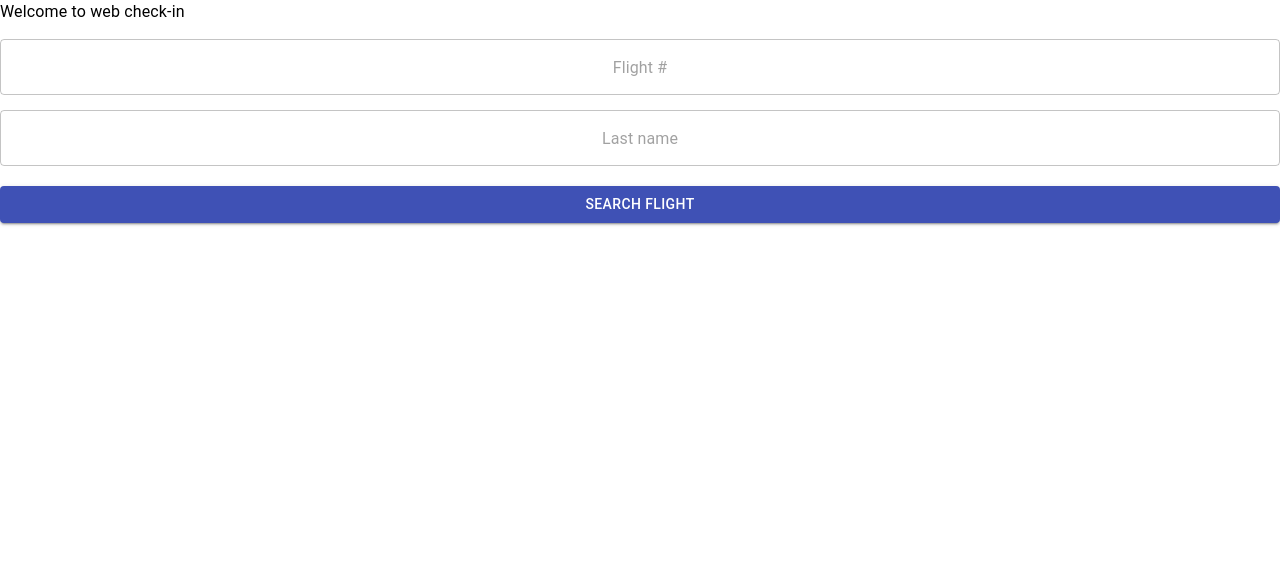
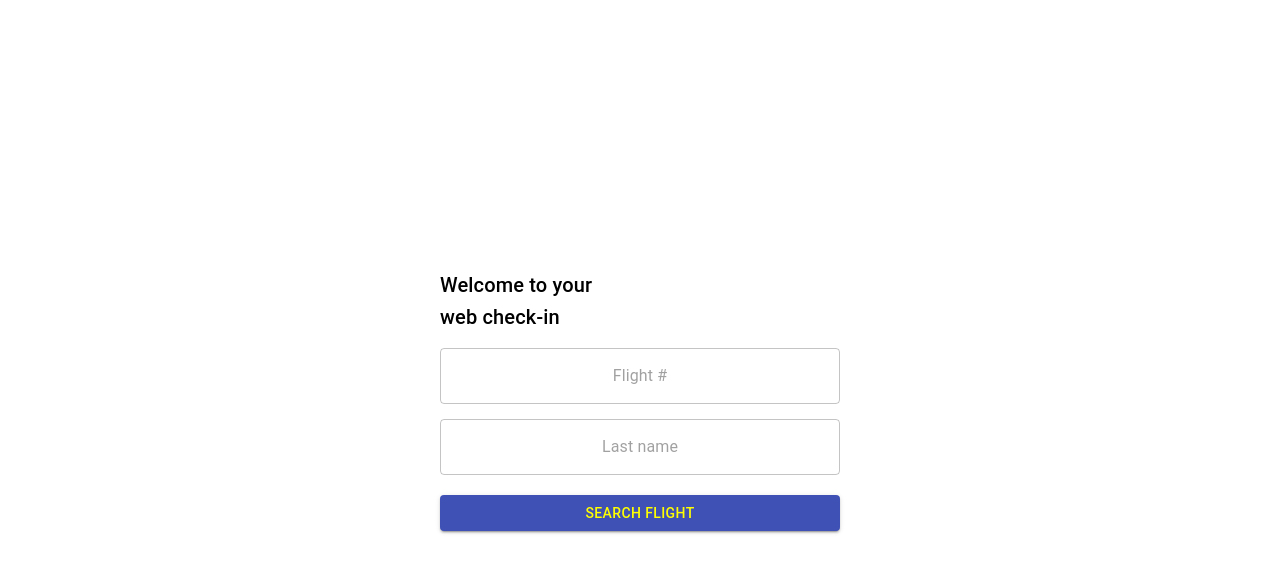
Before and after one commit to adexot/cosi-frontend-exercise, a React (Create React App) app: page / in a window 1280 px wide. Shown: the top 572 px of the page. Built offline with nearby package versions, Linux system fonts and the light colour scheme.

Commit message:
cleanup and UI fixes

```diff
--- a/src/App.css
+++ b/src/App.css
@@ -10,3 +10,21 @@
 ::placeholder::first-letter {
   text-transform: capitalize;
 }
+
+#root {
+  height: 100vh;
+  width: 100vw;
+  display: flex;
+  flex-direction: column;
+  justify-content: center;
+}
+
+.app-container {
+  max-width: 400px;
+  margin: 0 auto;
+  padding: 0 50px;
+}
+
+.user-name {
+  text-transform: capitalize;
+}
--- a/src/App.tsx
+++ b/src/App.tsx
@@ -11,7 +11,7 @@ import ProtectedRoute from 'components/ProtectedRoute'
 
 function App() {
   return (
-    <Box display='column' height='100vh' justifyContent='center'>
+    <Box className='app-container'>
       <AppDataProvider>
         <Router>
           <Switch>
--- a/src/components/Button.tsx
+++ b/src/components/Button.tsx
@@ -6,7 +6,7 @@ const ButtonComp: React.FC<{}> = ({ children }) => {
     <Button
       color='primary'
       variant='contained'
-      style={{ marginTop: '20px' }}
+      style={{ marginTop: '20px', color: 'yellow' }}
       fullWidth
       type='submit'
     >
--- a/src/components/FlightForm.tsx
+++ b/src/components/FlightForm.tsx
@@ -185,7 +185,7 @@ const FlightForm: React.FC<{
             />
           }
           label='Accepts T&C'
-          style={{ color: 'green' }}
+          style={{ color: 'green', marginTop: '15px' }}
         />
       )}
       <Button>Continue</Button>
--- a/src/routes/Confirmation.tsx
+++ b/src/routes/Confirmation.tsx
@@ -9,7 +9,11 @@ const Confirmation = () => {
     resetAppData()
   }, [])
 
-  return <Typography variant='h4'>Your check-in is confirmed</Typography>
+  return (
+    <Typography variant='h6'>
+      Your check-in <br /> is confirmed!
+    </Typography>
+  )
 }
 
 export default Confirmation
--- a/src/routes/Flight.tsx
+++ b/src/routes/Flight.tsx
@@ -10,14 +10,15 @@ const Flight = () => {
   const history = useHistory()
 
   const saveData = (data: IFormData) => {
-    console.log({ data })
     setAppData(data)
     history.push('/summary')
   }
 
   return (
     <Box display='column'>
-      <Typography>Hi, Mr. {appData?.lastName}</Typography>
+      <Typography variant='h6'>
+        Hi, Mr. <span className='user-name'>{appData?.lastName}</span>!
+      </Typography>
       <FlightForm submitHandler={saveData} showTC={true} />
     </Box>
   )
--- a/src/routes/Index.tsx
+++ b/src/routes/Index.tsx
@@ -24,7 +24,9 @@ const Index = () => {
 
   return (
     <Box display='column'>
-      <Typography>Welcome to web check-in</Typography>
+      <Typography variant='h6'>
+        Welcome to your <br /> web check-in
+      </Typography>
       <form onSubmit={handleSubmit(saveData)}>
         <TextInput
           id='flightNumber'
--- a/src/routes/Summary.tsx
+++ b/src/routes/Summary.tsx
@@ -4,15 +4,12 @@ import Typography from '@material-ui/core/Typography'
 import { useHistory } from 'react-router-dom'
 import FlightForm, { IFormData } from 'components/FlightForm'
 import constants from 'libs/constants'
-// import { useAppData } from 'contexts/AppContext'
 import reqClient from 'libs/reqClient'
 
 const Summary = () => {
   const history = useHistory()
-  // const { appData } = useAppData()
 
   const saveData = (data: IFormData) => {
-    console.log('data to be sent ===>>> ', { data })
     reqClient(constants.flightMockEndpoint, {
       method: 'post',
       body: JSON.stringify(data),
@@ -25,7 +22,9 @@ const Summary = () => {
 
   return (
     <Box display='column'>
-      <Typography>Please review your information</Typography>
+      <Typography variant='h6'>
+        Please review <br /> your information
+      </Typography>
       <FlightForm submitHandler={saveData} />
     </Box>
   )
```
